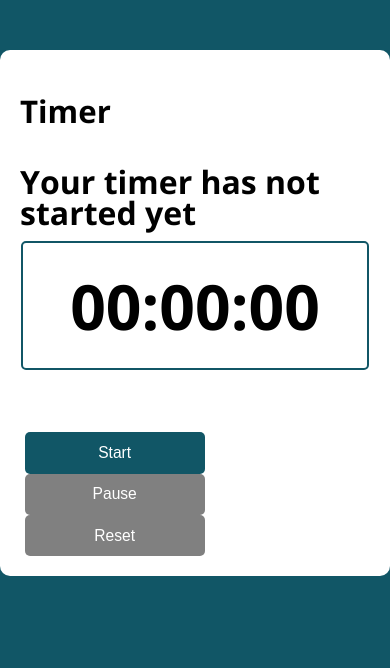
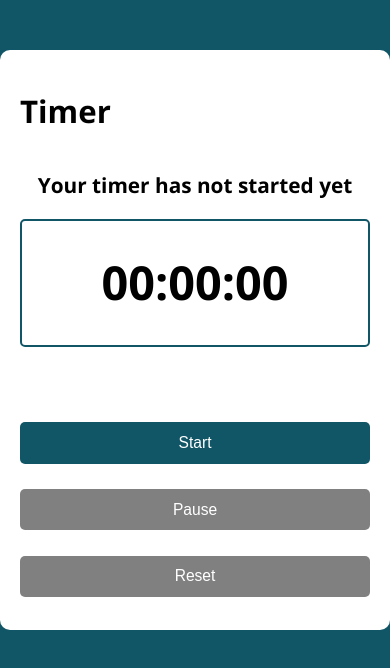
Before and after one commit to EmmanoellPasquet/Timer, a plain HTML site: page index.html in a window 390 px wide. Drawn offline with nearby package versions, Linux system fonts and the light colour scheme.

Commit message:
Making it responsible

```diff
--- a/assets/css/style.css
+++ b/assets/css/style.css
@@ -147,3 +147,32 @@ form button:hover {
 .bad {
   background: rgb(255, 150, 150);
 }
+
+@media (max-width: 620px) {
+  .buttons {
+    display: flex;
+    justify-content: space-around;
+    flex-direction: column;
+    width: 100%;
+    align-items: center;
+    height: 200px;
+  }
+
+  .outer-timer .btn {
+    width: 100%;
+  }
+
+  .statusText {
+    font-size: 1em;
+  }
+
+  .inner-timer {
+    width: 100%;
+    display: flex;
+    justify-content: center;
+  }
+
+  .timeText {
+    font-size: .75em;
+  }
+}
```
